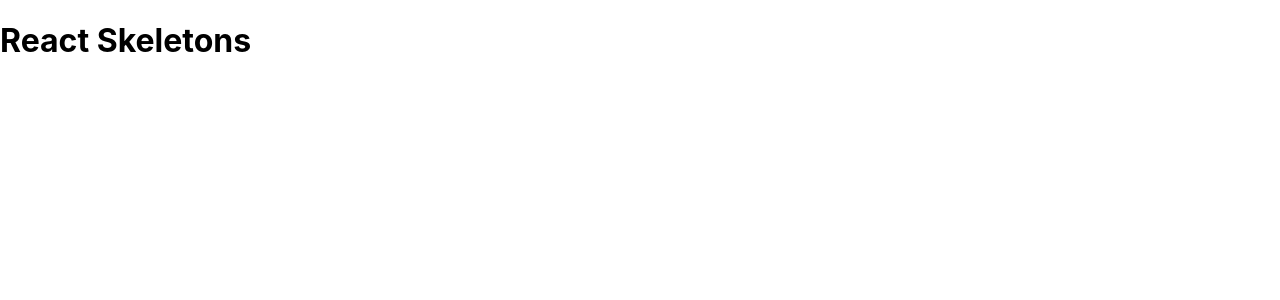
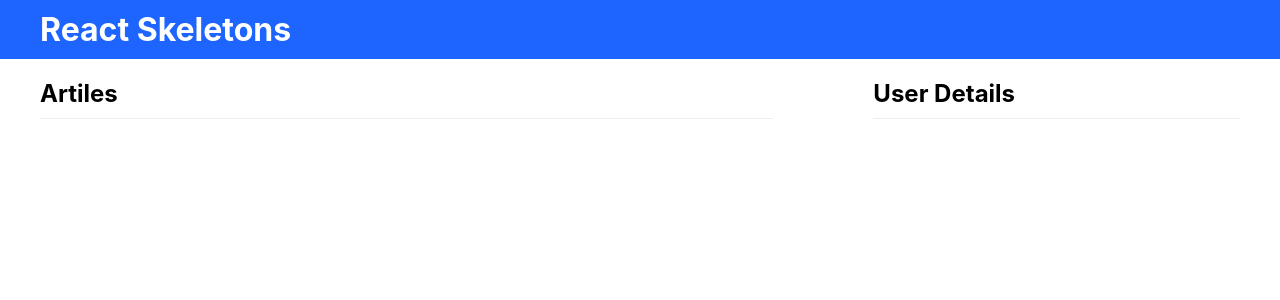
Before and after one commit to abongsjoel/react-skeleton-screens, a React (Create React App) app: page / in a window 1280 px wide. Shown: the top 300 px of the page. Built offline with nearby package versions, Linux system fonts and the light colour scheme.

Commit message:
End of Tut no 1

```diff
--- a/src/App.js
+++ b/src/App.js
@@ -1,4 +1,6 @@
 import React from 'react';
+import Article from './components/Article';
+import User from './components/User';
 
 function App() {
   return (
@@ -7,7 +9,8 @@
         <h1>React Skeletons</h1>
       </header>
       <div className="content">
-
+        <Article />
+        <User />
       </div>
     </div>
   );
--- /dev/null
+++ b/src/components/Article.js
@@ -0,0 +1,11 @@
+import React from 'react';
+
+const Article = () => {
+    return (
+        <div className="articles">
+            <h2>Artiles</h2>
+        </div>
+    )
+}
+
+export default Article;
--- /dev/null
+++ b/src/components/User.js
@@ -0,0 +1,11 @@
+import React from 'react';
+
+const User = () => {
+    return (
+        <div className="user">
+            <h2>User Details</h2>
+        </div>
+    )
+}
+
+export default User;
--- a/src/index.css
+++ b/src/index.css
@@ -11,3 +11,28 @@
   font-family: source-code-pro, Menlo, Monaco, Consolas, 'Courier New',
     monospace;
 }
+
+header {
+  background: #1e65ff;
+  padding: 10px;
+}
+
+header h1 {
+  color: white;
+  max-width: 1200px;
+  margin: 0 auto;
+}
+
+h2 {
+  padding-bottom: 10px;
+  border-bottom: 1px solid #eee;
+}
+
+.content {
+  width: 100%;
+  max-width: 1200px;
+  margin: 0 auto;
+  display: grid;
+  grid-template-columns: 2fr 1fr;
+  gap: 100px;
+}
```
